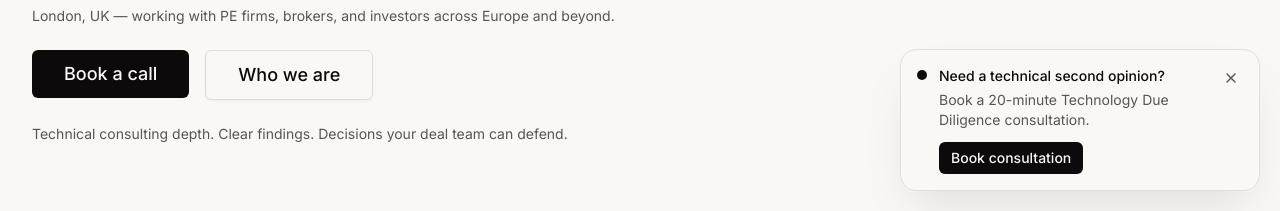
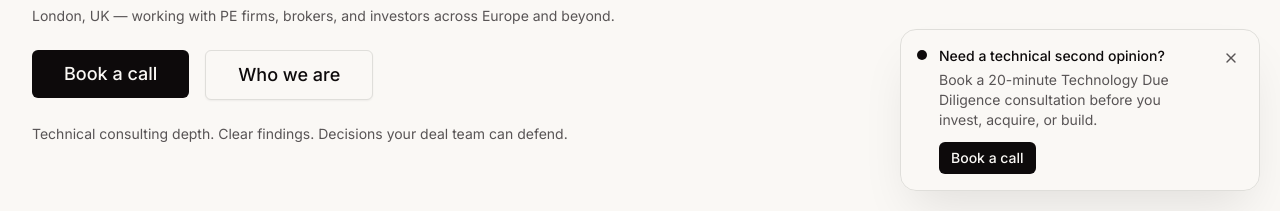
Before and after one commit to a2zlondon/danielmolloy, a Next.js app: page / in a window 1280 px wide. Shown: the part 589-800 px from the top of the page. Built offline with nearby package versions, Linux system fonts and the light colour scheme; no server answers.

Commit message:
Make consultation prompt more visible

```diff
--- a/components/consultation-prompt.tsx
+++ b/components/consultation-prompt.tsx
@@ -7,10 +7,10 @@ import { Button } from "@/components/ui/button";
 import { BOOK_CALL_URL } from "@/lib/constants";
 import { cn } from "@/lib/utils";
 
-const DISMISS_KEY = "consultationPromptDismissedUntil";
+const DISMISS_KEY = "consultationPromptDismissedUntil:v2";
 const DISMISS_FOR_DAYS = 14;
-const APPEAR_DELAY_MS = 9000;
-const SCROLL_THRESHOLD = 0.32;
+const APPEAR_DELAY_MS = 2500;
+const SCROLL_THRESHOLD = 0.12;
 
 function getDismissedUntil() {
   const storedValue = window.localStorage.getItem(DISMISS_KEY);
@@ -82,10 +82,11 @@ export function ConsultationPrompt() {
               Need a technical second opinion?
             </p>
             <p className="mt-1 text-sm text-muted-foreground">
-              Book a 20-minute Technology Due Diligence consultation.
+              Book a 20-minute Technology Due Diligence consultation before
+              you invest, acquire, or build.
             </p>
             <Button size="sm" className="mt-3 w-full sm:w-auto" asChild>
-              <a href={BOOK_CALL_URL}>Book consultation</a>
+              <a href={BOOK_CALL_URL}>Book a call</a>
             </Button>
           </div>
           <button
```
